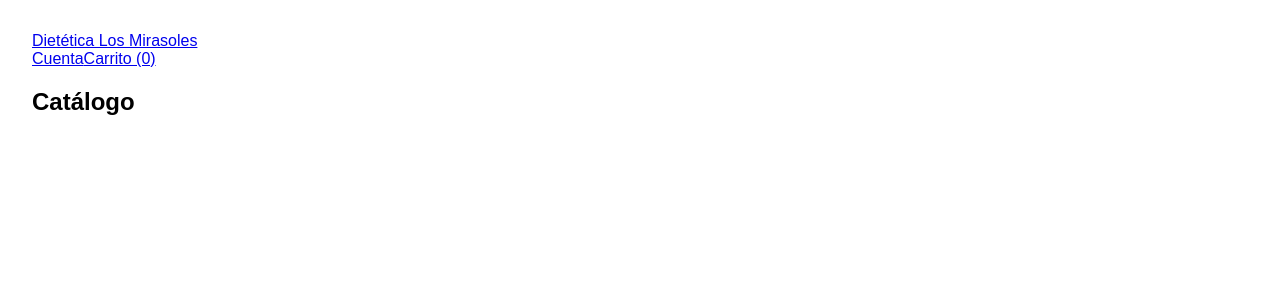
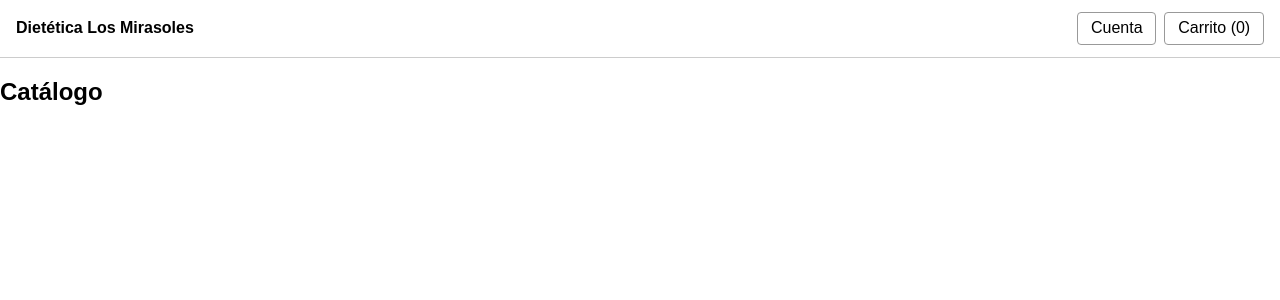
Before and after one commit to kojea415-bot/TDA-ECommerce-LosMirasoles, a React (Vite) app: page / in a window 1280 px wide. Shown: the top 300 px of the page. Built offline with nearby package versions, Linux system fonts and the light colour scheme.

Commit message:
Agrega estilos del header

```diff
--- a/src/index.css
+++ b/src/index.css
@@ -1 +1,34 @@
-body { font-family: sans-serif; margin: 2rem; }
+body {
+  font-family: sans-serif;
+  margin: 0;
+}
+
+/* Header: en celular (360 px) la marca y los botones se acomodan en filas */
+.header {
+  display: flex;
+  flex-wrap: wrap;
+  justify-content: space-between;
+  align-items: center;
+  gap: 0.5rem;
+  padding: 0.75rem 1rem;
+  border-bottom: 1px solid #ccc;
+}
+
+.header-marca {
+  font-weight: bold;
+  color: inherit;
+  text-decoration: none;
+}
+
+.header-nav {
+  display: flex;
+  gap: 0.5rem;
+}
+
+.header-nav a {
+  padding: 0.4rem 0.8rem;
+  border: 1px solid #999;
+  border-radius: 4px;
+  color: inherit;
+  text-decoration: none;
+}
```
